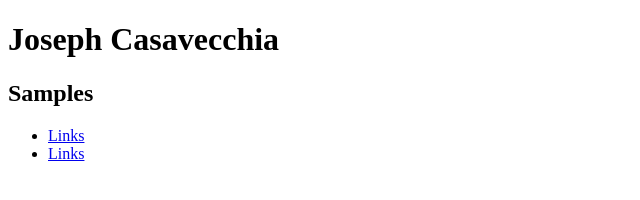
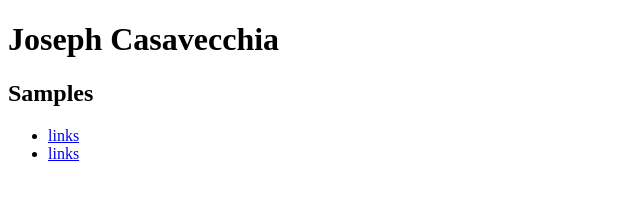
Before and after one commit to casajoe15/casajoe15.github.io, a plain HTML site: page index.html in a window 1280 px wide. Shown: the full height of the page, 0-640 px from the left. Drawn offline with Linux system fonts and the light colour scheme.

Commit message:
fix links

```diff
--- a/index.html
+++ b/index.html
@@ -9,9 +9,9 @@
     <h2>Samples</h2>
     <ul>
       <li>
-        <a href="samples/links/">Links</a>
+        <a href="samples/Links/">links</a>
       </li><li>
-        <a href="samples/links/index.html">Links</a>
+        <a href="samples/Links/index.html">links</a>
       </li>
     </ul>
 
```
Also changed, not shown: samples/Links/index.html (+1 -1 lines).
